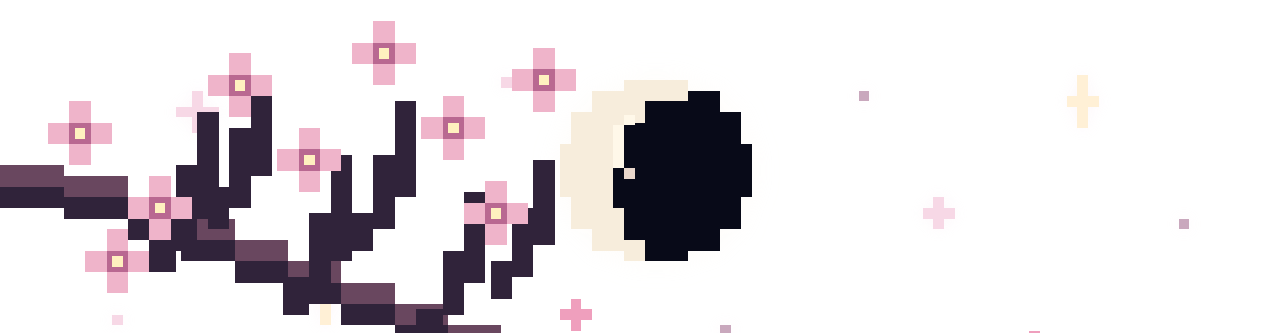
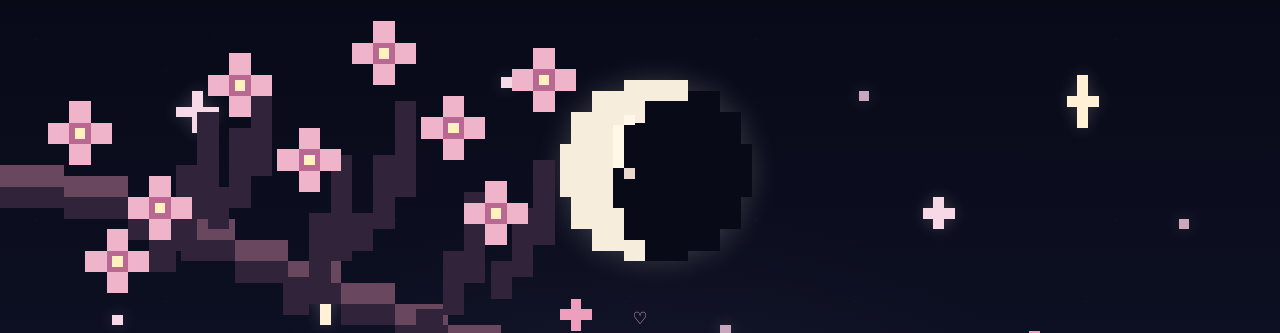
Before and after one commit to sarahlouisewhitaker/sarahlouisewhitaker.github.io, an Astro site: page / in a window 1280 px wide. Shown: the top 333 px of the page. Built offline with nearby package versions, Linux system fonts and the light colour scheme; Astro itself is replaced by a stand-in of ours.

Commit message:
Restore complete homepage styles with pixel art

```diff
--- a/src/styles/global.css
+++ b/src/styles/global.css
@@ -1,3 +1,57 @@
+@import url("https://fonts.googleapis.com/css2?family=DM+Mono:wght@400;500&family=Silkscreen:wght@400;700&display=swap");
+
+:root {
+  font-family: "DM Mono", monospace;
+  color: #f2edf1;
+  background: #090b18;
+  font-synthesis: none;
+  --ink: #f2edf1;
+  --muted: #c1bac6;
+  --rose: #efb4ca;
+  --rose-soft: #d89dbd;
+  --sky-top: #080a18;
+  --sky-mid: #11152b;
+  --sky-bottom: #252747;
+  --panel: rgba(11, 14, 29, 0.42);
+}
+
+* { box-sizing: border-box; }
+
+html {
+  scroll-behavior: smooth;
+  background: var(--sky-top);
+}
+
+body {
+  margin: 0;
+  min-height: 100vh;
+  overflow-x: hidden;
+  background:
+    radial-gradient(circle at 50% 48%, rgba(129, 116, 181, 0.13), transparent 34rem),
+    linear-gradient(180deg, var(--sky-top) 0%, var(--sky-mid) 42%, var(--sky-bottom) 100%);
+}
+
+body::after {
+  content: "";
+  position: fixed;
+  inset: 0;
+  pointer-events: none;
+  background:
+    radial-gradient(circle at 20% 22%, rgba(255,255,255,.035) 0 1px, transparent 2px),
+    radial-gradient(circle at 72% 31%, rgba(255,255,255,.03) 0 1px, transparent 2px);
+  background-size: 180px 180px, 230px 230px;
+  opacity: .55;
+}
+
+main {
+  position: relative;
+  z-index: 2;
+  width: min(1060px, calc(100% - 80px));
+  margin: 0 auto;
+  padding: 2rem 0 5rem;
+  text-align: center;
+}
+
 .sky-art {
   position: absolute;
   inset: 0 0 auto;
```
